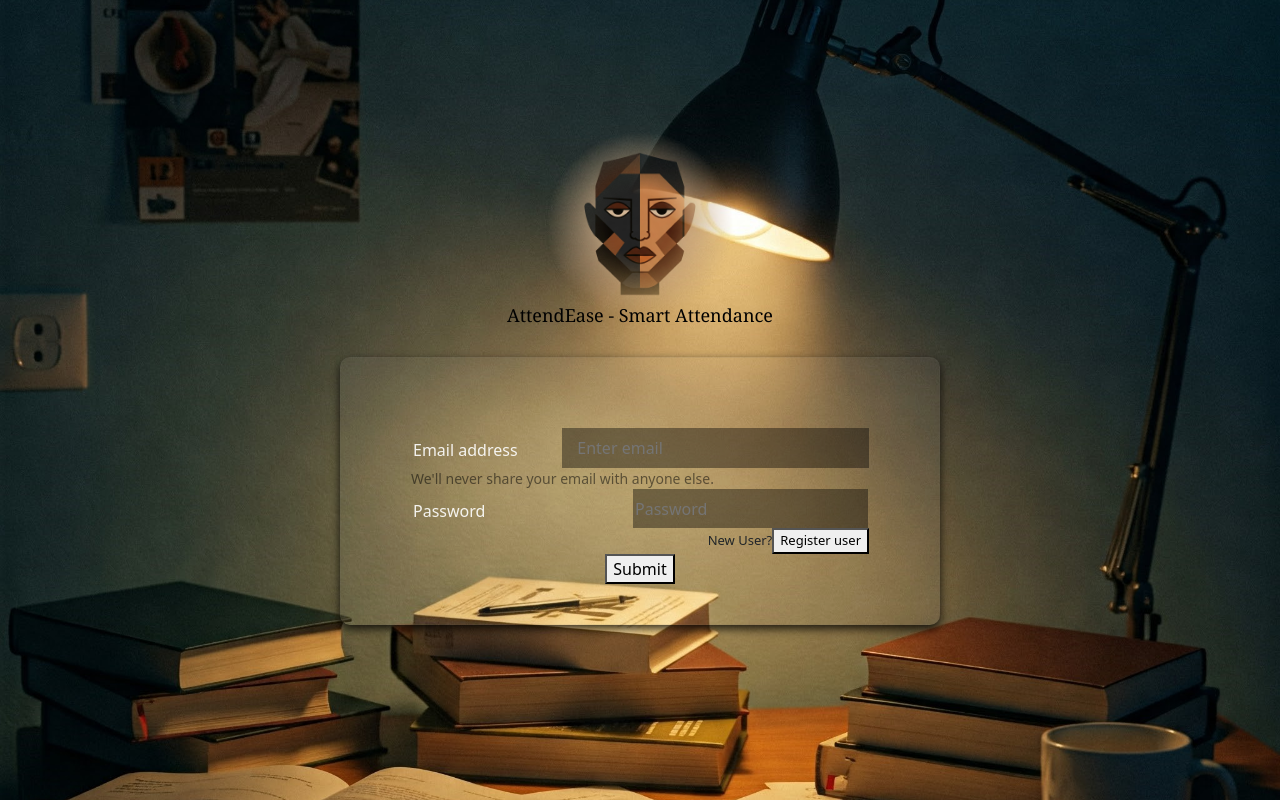
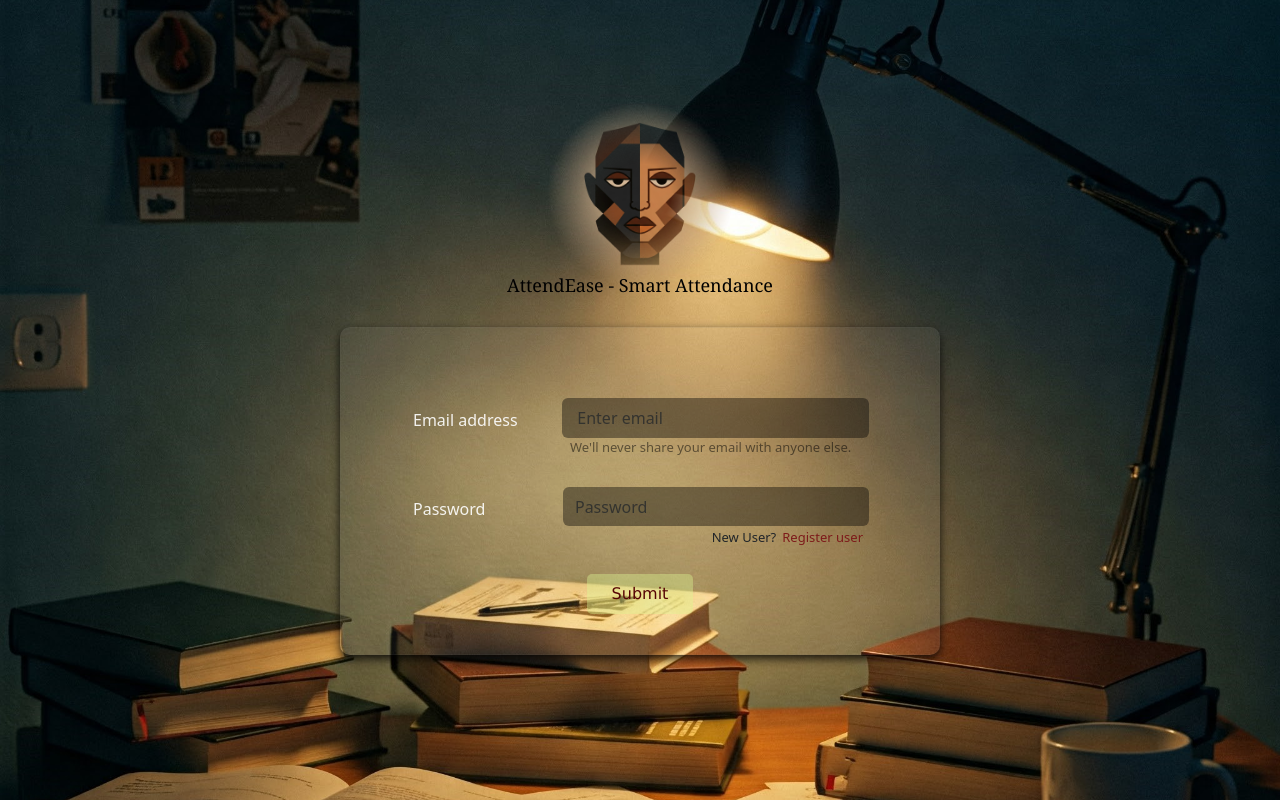
Before and after one commit to kartikaekhurana/AttendEase, a React (Create React App) app in the folder frontend/: page /login in a window 1280 px wide. Built offline with nearby package versions, Linux system fonts and the light colour scheme.

Commit message:
Update loginPage.js

```diff
--- a/frontend/src/pages/loginPage.js
+++ b/frontend/src/pages/loginPage.js
@@ -23,28 +23,25 @@ const LoginPage = () => {
       const response = await fetch('https://attendease-e5bz.onrender.com/api/login', {
         method: 'POST',
         headers: {
-          'Content-Type': 'application/json',
+          'Content-type': 'application/json',
         },
         body: JSON.stringify({ email: emailInput, password: passwordInput }),
       });
 
       if (!response.ok) {
-        const errorData = await response.json();
-        console.log('Error response:', errorData);
         throw new Error('Login failed');
       }
 
       const data = await response.json();
       dispatch(loginSuccess(data));
-      navigate('/dashboard');
     } catch (err) {
-      console.error('Error:', err.message);
+      console.error('Error:', err);
       alert('Invalid credentials');
     }
   };
 
   const handleRegister = () => {
-    navigate('/registeruser');
+    navigate('/registeruser'); // Redirect to the Register User page
   };
 
   return (
@@ -58,25 +55,34 @@ const LoginPage = () => {
         <p className='logo-text'>AttendEase - Smart Attendance</p>
       </div>
       <div className="login-container">
-        <form onSubmit={handleSubmit}>
+        <form>
           <div className="form-cluster">
             <div className='email-box'>
               <label htmlFor="emailInput">Email address</label>
               <input
                 id='emailInput'
                 type="email"
+                className="form-control"
+                aria-describedby="emailHelp"
                 placeholder="Enter email"
                 onChange={handleInputChange}
                 style={{backgroundColor: "rgba(0,0,0,0.4)", color: "white", border: "none"}}
               />
             </div>
-            <small style={{ color: 'rgba(0,0,0,0.5)' }}>We'll never share your email with anyone else.</small>
+            <small
+              id="emailHelp"
+              style={{ color: 'rgba(0,0,0,0.5' }}
+              className="form-text"
+            >
+              We'll never share your email with anyone else.
+            </small>
           </div>
           <div className="pass-group">
             <label htmlFor="passwordInput">Password</label>
             <input
               id='passwordInput'
               type="password"
+              className="form-control"
               placeholder="Password"
               onChange={handleInputChange}
               style={{backgroundColor: "rgba(0,0,0,0.4)", color: "white", border: "none"}}
@@ -84,10 +90,26 @@ const LoginPage = () => {
           </div>
           <div className='register-box'>
             New User?
-            <button type='button' onClick={handleRegister}>Register user</button>
+            <button
+              className='registerbtn'
+              type='button'
+              onClick={handleRegister}
+            >
+              Register user
+            </button>
           </div>
+
+
+
+
           <div style={{ textAlign: 'center' }}>
-            <button type="submit">Submit</button>
+            <button
+              className='submitbtn'
+              type="submit"
+              onClick={handleSubmit}
+            >
+              Submit
+            </button>
           </div>
         </form>
       </div>
```
